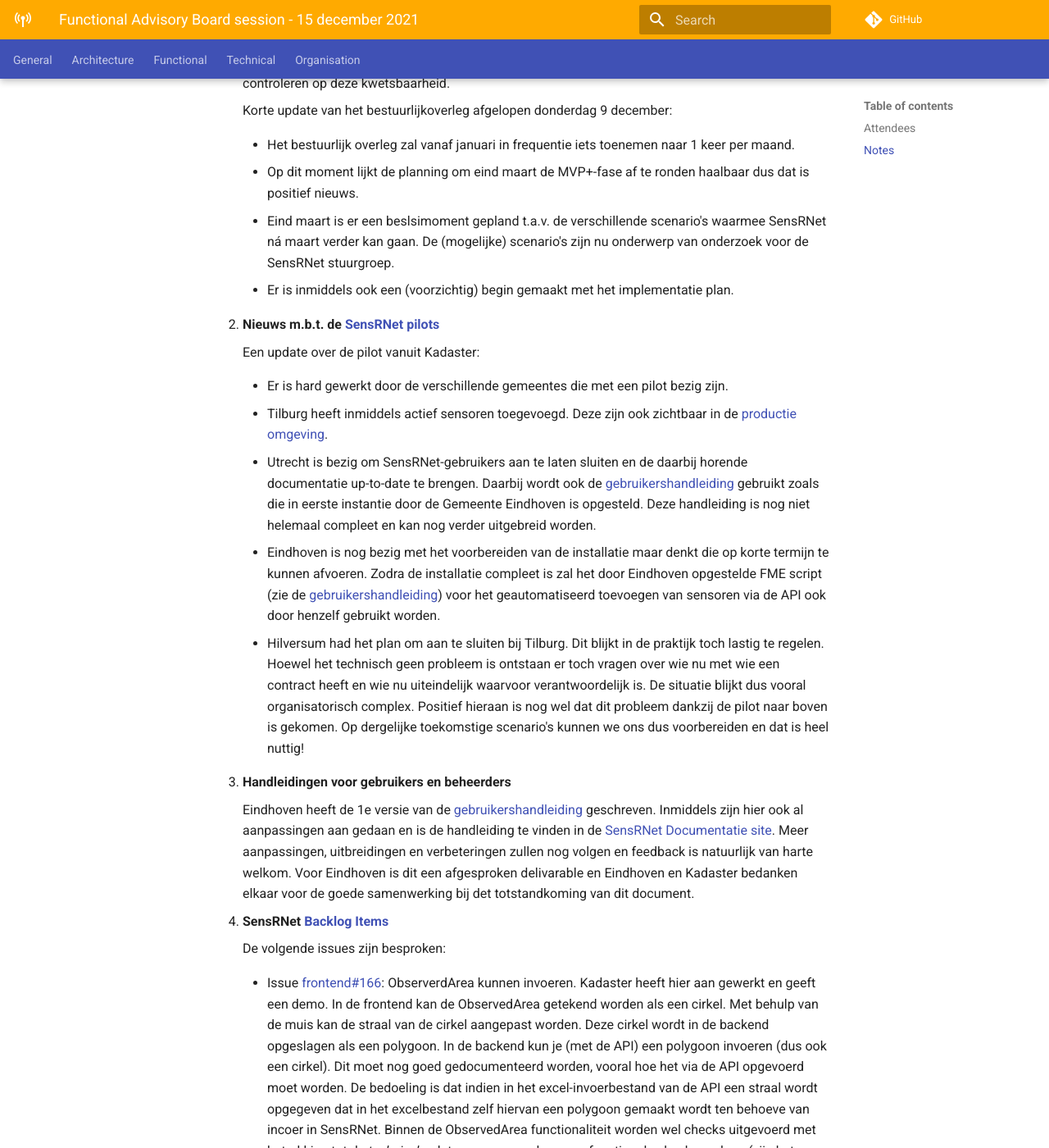
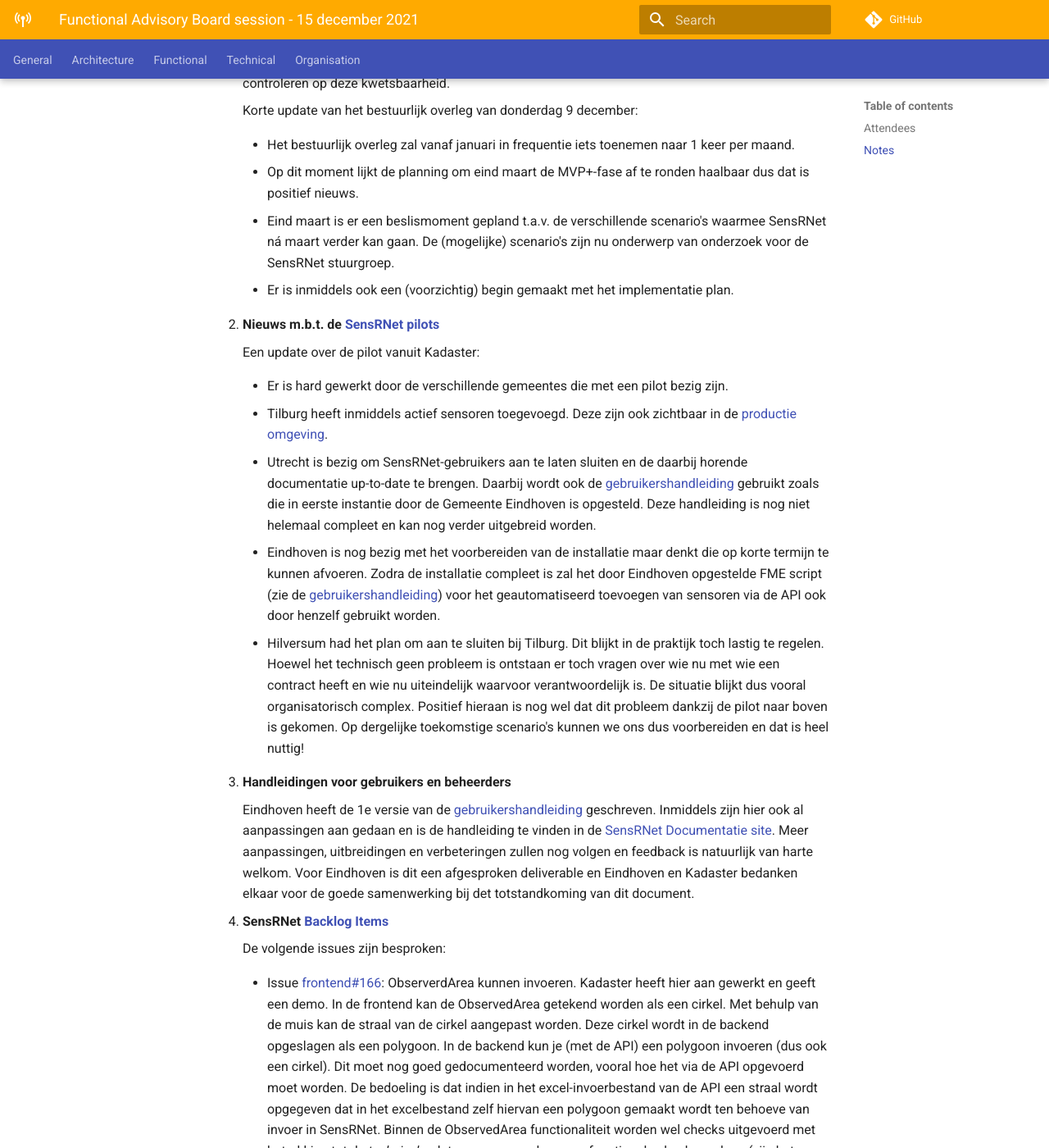
Before and after one commit to kadaster-labs/sensrnet-home, an MkDocs documentation site: the page built from docs/notes/2021-12-15-FAB-notes.md, in a window 1280 px wide and 1400 px high, scrolled down 1046 px. Shown: the whole window at 82% size. Built offline with MkDocs 1.6.1 and Material for MkDocs 9.7.7, drawn with Linux system fonts in a browser that asks for light colours; comment, search, counter and statistics services are not loaded; some of the changed text lies outside the part shown.

Commit message:
Update 2021-12-15-FAB-notes.md

```diff
--- a/docs/notes/2021-12-15-FAB-notes.md
+++ b/docs/notes/2021-12-15-FAB-notes.md
@@ -32,13 +32,13 @@
      De Viewer gebruikt wel Java componenten maar niet het bewuste Log4j en is dus ook niet kwetsbaar.
      Over de door de gemeentes gebruikte tooling rond SensRNet kan deze uitspraak natuurlijk niet gedaan worden en het advies is dan ook om de eigen implementaties en tools rond SensRNet zelf te (laten) controleren op deze kwetsbaarheid.
 
-     Korte update van het bestuurlijkoverleg afgelopen donderdag 9 december:
+     Korte update van het bestuurlijk overleg van donderdag 9 december:
 
      - Het bestuurlijk overleg zal vanaf januari in frequentie iets toenemen naar 1 keer per maand.
 
      - Op dit moment lijkt de planning om eind maart de MVP+-fase af te ronden haalbaar dus dat is positief nieuws.
 
-     - Eind maart is er een beslsimoment gepland t.a.v. de verschillende scenario's waarmee SensRNet ná maart verder kan gaan.
+     - Eind maart is er een beslismoment gepland t.a.v. de verschillende scenario's waarmee SensRNet ná maart verder kan gaan.
        De (mogelijke) scenario's zijn nu onderwerp van onderzoek voor de SensRNet stuurgroep.
 
      - Er is inmiddels ook een (voorzichtig) begin gemaakt met het implementatie plan.
@@ -69,9 +69,9 @@
      Eindhoven heeft de 1e versie van de [gebruikershandleiding](https://kadaster-labs.github.io/sensrnet-home/UserManualNL/) geschreven.
      Inmiddels zijn hier ook al aanpassingen aan gedaan en is de handleiding te vinden in de [SensRNet Documentatie site](https://kadaster-labs.github.io/sensrnet-home/).
      Meer aanpassingen, uitbreidingen en verbeteringen zullen nog volgen en feedback is natuurlijk van harte welkom.
-     Voor Eindhoven is dit een afgesproken delivarable en Eindhoven en Kadaster bedanken elkaar voor de goede samenwerking bij det totstandkoming van dit document.
+     Voor Eindhoven is dit een afgesproken deliverable en Eindhoven en Kadaster bedanken elkaar voor de goede samenwerking bij det totstandkoming van dit document.
 
-3. **SensRNet [Backlog Items](https://github.com/orgs/kadaster-labs/projects/1)**
+4. **SensRNet [Backlog Items](https://github.com/orgs/kadaster-labs/projects/1)**
 
      De volgende issues zijn besproken:
 
@@ -82,7 +82,7 @@
        Deze cirkel wordt in de backend opgeslagen als een polygoon.
        In de backend kun je (met de API) een polygoon invoeren (dus ook een cirkel).
        Dit moet nog goed gedocumenteerd worden, vooral hoe het via de API opgevoerd moet worden.
-       De bedoeling is dat indien in het excel-invoerbestand van de API een straal wordt opgegeven dat in het excelbestand zelf hiervan een polygoon gemaakt wordt ten behoeve van incoer in SensRNet.
+       De bedoeling is dat indien in het excel-invoerbestand van de API een straal wordt opgegeven dat in het excelbestand zelf hiervan een polygoon gemaakt wordt ten behoeve van invoer in SensRNet.
        Binnen de ObservedArea functionaliteit worden wel checks uitgevoerd met betrekking tot de _technische_ data maar er worden geen functionele checks gedaan (zijn het zinvolle data?).
        In de centrale viewer zijn de ObservedAreas overigens (volgens [eerdere afspraak](https://kadaster-labs.github.io/sensrnet-home/notes/2021-10-20-FAB-notes/#notes)) niet te zien.
        Daar kan eventueel later een ander besluit over worden genomen.
```
Also changed, not shown: other parts of docs/notes/2021-12-15-FAB-notes.md (+1 -1 lines).
